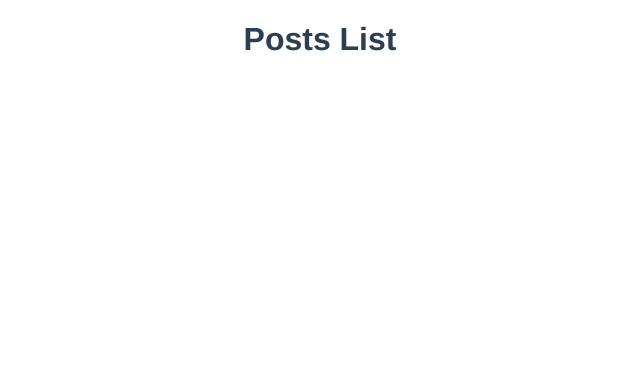
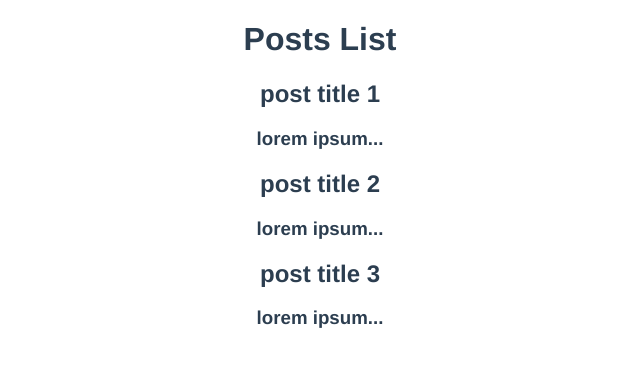
Before and after one commit to ChanMyaeAung22/Vue-Blog-System, a Vue app: page / in a window 1280 px wide. Shown: the top 366 px of the page, without its empty margins (320-960 px from the left). Built offline with nearby package versions, Linux system fonts and the light colour scheme; data requests are answered from the project's data file.

Commit message:
getPosts composable function

```diff
--- /dev/null
+++ b/database/db.json
@@ -0,0 +1,19 @@
+{
+    "posts":[
+        {
+            "id" : 1,
+            "title" : "post title 1",
+            "body" : "lorem ipsum"
+        },
+        {
+            "id" : 2,
+            "title" : "post title 2",
+            "body" : "lorem ipsum"
+        },
+        {
+            "id" : 3,
+            "title" : "post title 3",
+            "body" : "lorem ipsum"
+        }
+    ]
+}
--- a/package.json
+++ b/package.json
@@ -4,7 +4,8 @@
   "private": true,
   "scripts": {
     "serve": "vue-cli-service serve",
-    "build": "vue-cli-service build"
+    "build": "vue-cli-service build",
+    "dev": "json-server --watch database/db.json"
   },
   "dependencies": {
     "core-js": "^3.8.3",
--- /dev/null
+++ b/src/composables/getPosts.js
@@ -0,0 +1,20 @@
+import { ref } from "vue";
+
+let getPosts=()=>{
+    let posts = ref([]);
+    let error = ref("")
+    let load=async()=>{
+      try{
+         let response = await fetch(" http://localhost:3000/posts")
+         if(response.status === 404){
+          throw new Error("Not found url")
+         }
+         let datas = await response.json()
+         posts.value = datas
+      }catch(err){
+        error.value = err.message
+      }
+    }
+    return {posts,error,load}
+}
+export default getPosts;
--- a/src/views/HomeView.vue
+++ b/src/views/HomeView.vue
@@ -1,10 +1,19 @@
 <template>
+<div v-if="error">
+  {{error}}
+</div>
+<div v-if="posts.length>0">
   <PostsLitst :posts="posts"></PostsLitst>
+</div>
+<div v-else>
+  loading...
+</div>
 </template>
 
 <script>
 import PostsLitst from '../components/PostsLitst'
 import { computed, ref } from '@vue/reactivity'
+import getPosts from '../composables/getPosts'
 
 
 
@@ -12,10 +21,9 @@
   components: { PostsLitst },
 
   setup(){
-    let posts = ref([
-
-    ])
-    return {posts}
+    let {posts,error,load} = getPosts()
+    load();
+    return {posts,error}
   }
 }
 </script>
```
